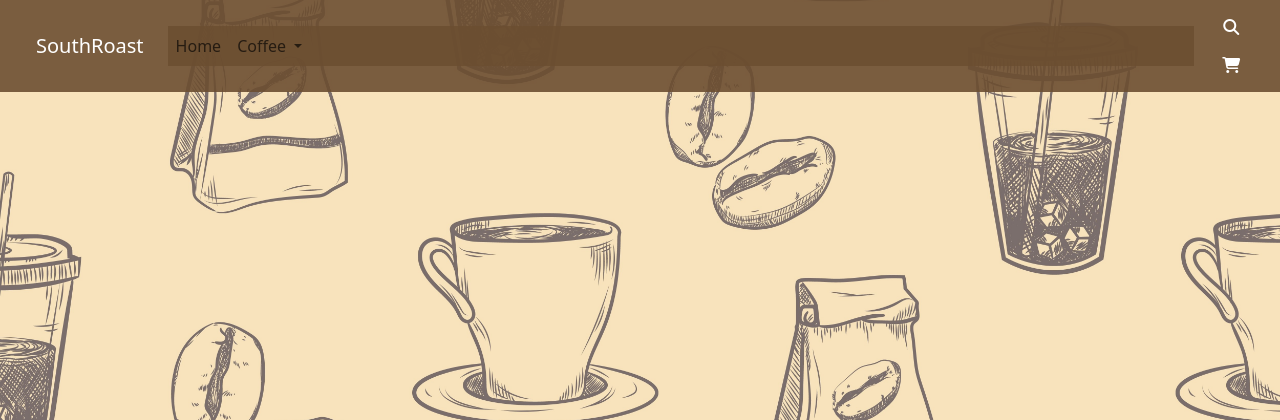
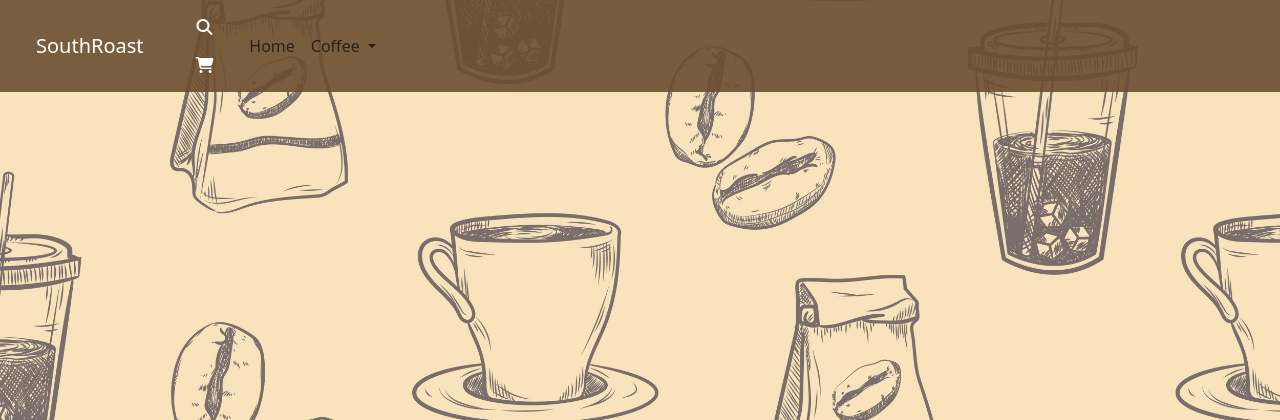
Before and after one commit to amorychambers/ci-ms4-django, a Django app: page / in a window 1280 px wide. Shown: the top 420 px of the page. Run offline with Django 3.2, Linux system fonts and the light colour scheme; some libraries are stand-ins or nearby versions.

Commit message:
refactor: remove absolute positioning for header, rearrange html elements

```diff
--- a/static/css/base.css
+++ b/static/css/base.css
@@ -15,19 +15,13 @@ body {
 
 /* -------------------- Header  -------------------- */
 
-header, #links {
+header {
     background-color: rgba(108, 78, 49, .9);
     color: #fff;
 }
 
 .navbar-brand, .fa-solid {
     color: #fff;
-}
-
-#links, #searchbox {
-    position: absolute;
-    top: 8vh;
-    z-index: 1;
 }
 
 #searchbox {
--- a/templates/base.html
+++ b/templates/base.html
@@ -32,7 +32,12 @@
                     aria-label="Toggle navigation">
                     <span class="navbar-toggler-icon"></span>
                 </button>
-                <a class="navbar-brand me-auto px-4" href="#">SouthRoast</a>
+                <a class="col navbar-brand me-auto px-4" href="#">SouthRoast</a>
+                <div class="ms-auto center">
+                    <button id="search-icon" class="btn" data-bs-toggle="collapse" data-bs-target="#searchbox"><i
+                            class="fa-solid fa-magnifying-glass"></i></button>
+                    <button id="cart-icon" class="btn"><i class="fa-solid fa-cart-shopping"></i></button>
+                </div>
                 <div class="collapse navbar-collapse w-100" id="links">
                     <ul class="navbar-nav me-auto mb-2 mb-lg-0">
                         <li class="nav-item">
@@ -50,15 +55,10 @@
                         </li>
                     </ul>
                 </div>
-                <div class="collapse" id="searchbox">
+                <div class="collapse my-3" id="searchbox">
                     <form class="d-flex" role="search">
                         <input class="form-control me-2" type="search" placeholder="Search" aria-label="Search">
                     </form>
-                </div>
-                <div class="ms-auto center">
-                    <button id="search-icon" class="btn" data-bs-toggle="collapse" data-bs-target="#searchbox"><i
-                            class="fa-solid fa-magnifying-glass"></i></button>
-                    <button id="cart-icon" class="btn"><i class="fa-solid fa-cart-shopping"></i></button>
                 </div>
             </nav>
     </header>
```
